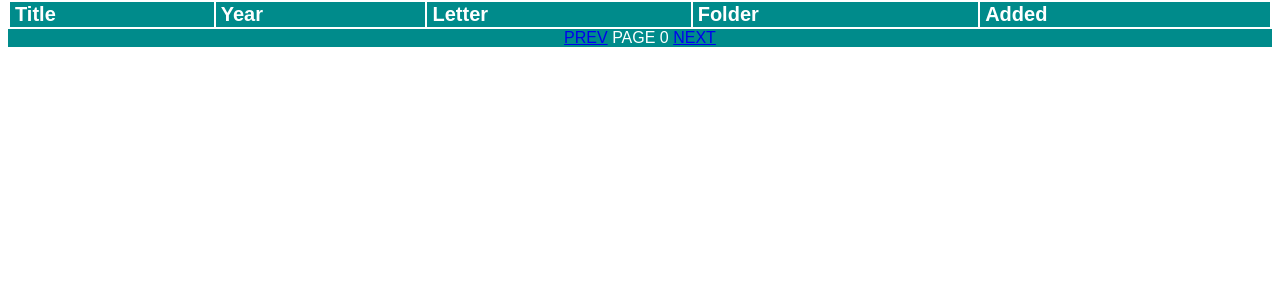
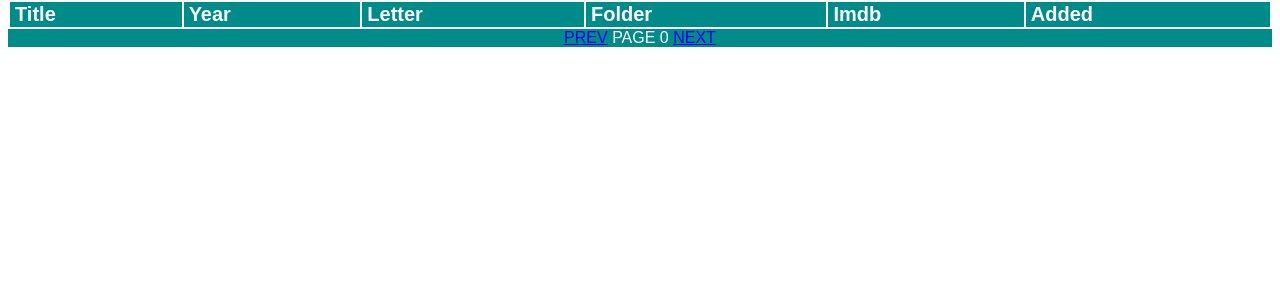
Before and after one commit to GoblinDynamiteer/webdb, a PHP site: page / in a window 1280 px wide. Shown: the part 68-368 px from the top of the page. Run offline with PHP 8.4, Linux system fonts and the light colour scheme; lists and menus that the app fills with data are empty; some web fonts are replaced.

Commit message:
generator: add imdb links

```diff
--- a/generator.php
+++ b/generator.php
@@ -10,7 +10,7 @@ class html_generator
 
     function __construct()
     {
-        $this->_titles = array("Title", "Year", "Letter", "Folder", "Added");
+        $this->_titles = array("Title", "Year", "Letter", "Folder", "Imdb", "Added");
         $this->_mov_db = new mov_db();
         $this->asc_desc_sort = true;
     }
@@ -53,7 +53,16 @@ class html_generator
         $ret = "\r\n<tr>";
         foreach ($col_data as $data)
         {
-            $ret .= "\r\n<td>{$data}</td>";
+            $imdb_pattern = "/^tt[0-9]{1,}$/";
+            if(preg_match($imdb_pattern, $data))
+            {
+                $link = "http://www.imdb.com/title/" . $data;
+                $ret .= "\r\n<td><a href=\"" . $link . "\">" . $data . "</a></td>";
+            }
+            else
+            {
+                $ret .= "\r\n<td>{$data}</td>";
+            }
         }
         return $ret . "\r\n</tr>";
     }
@@ -76,6 +85,7 @@ class html_generator
                     $this->_mov_db->omdb_data($mov, "Year"),
                     $this->_mov_db->data($mov, "letter"),
                     $this->_mov_db->data($mov, "folder"), // Added
+                    $this->_mov_db->data($mov, "imdb"),
                     $date->format('Y-m-d')
                 ));
             }
```
